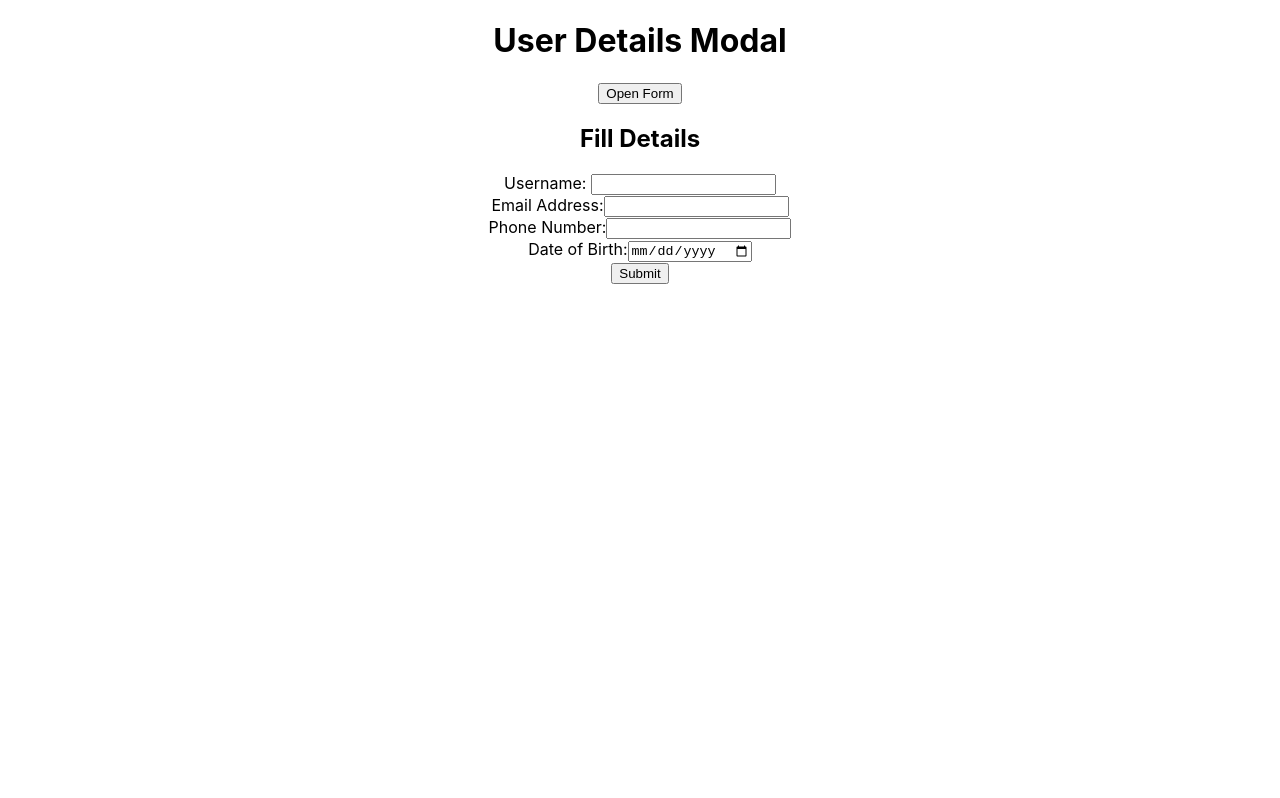
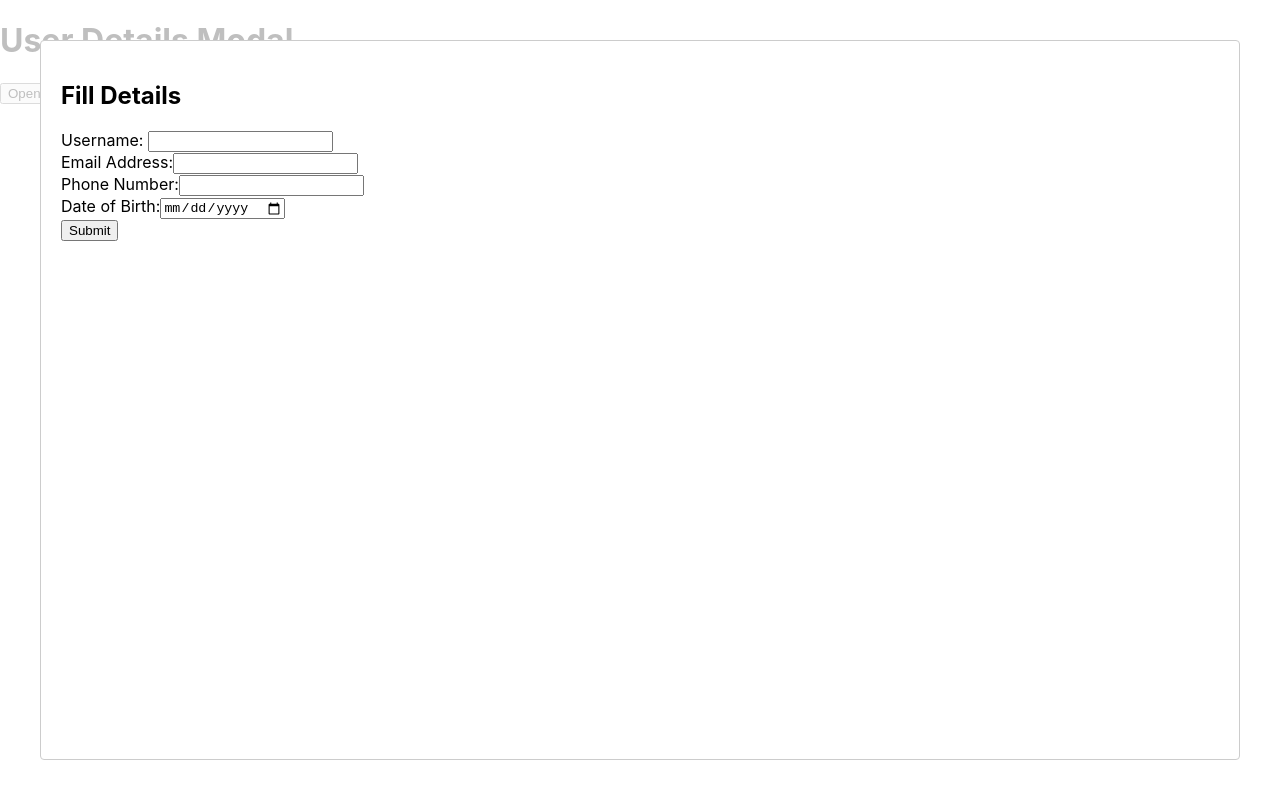
Before and after one commit to Nikitaa1999/Modal, a React (Create React App) app in the folder xmodal/: page / in a window 1280 px wide. Both pictures are taken after a click on the button "Open Form". Built offline with nearby package versions, Linux system fonts and the light colour scheme.

Commit message:
some more changes

```diff
--- a/xmodal/src/App.js
+++ b/xmodal/src/App.js
@@ -1,65 +1,72 @@
 import "./App.css";
 import React, { useState } from "react";
-function App() {
-  const [isOpen, setIsOpen] = useState(false);
-  const clickHandler = () => {
-    setIsOpen(true);
-  };
+import ModalForm from "./ModalForm";
+import { Modal } from "@mui/material";
+// function App() {
+//   const [isOpen, setIsOpen] = useState(false);
+//   const clickHandler = () => {
+//     setIsOpen(true);
+//   };
 
-  const closeHandler = (e) => {
-    console.log(e.target.className);
-    if (e.target.className === "modal-content") setIsOpen(false);
-  };
+//   const closeHandler = (e) => {
+//     console.log(e.target.className);
+//     if (e.target.className === "modal-content") setIsOpen(false);
+//   };
 
-  const submitHandler = (e) => {
-    e.preventDefault();
-    if (e.target.phoneNo.value.toString().length !== 10) {
-      alert("Invalid phone number. Please enter a 10-digit phone number.");
-    } else if (new Date(e.target.dob.value).getTime() > Date.now()) {
-      alert("Invalid date of birth. Date of birth cannot be in the future.");
-    } else {
-      e.target.username.value = "";
-      e.target.email.value = "";
-      e.target.phoneNo.value = "";
-      e.target.dob.value = "";
-    }
-    console.log(e.target.dob.value);
-  };
+//   const submitHandler = (e) => {
+//     e.preventDefault();
+//     if (e.target.phoneNo.value.toString().length !== 10) {
+//       alert("Invalid phone number. Please enter a 10-digit phone number.");
+//     } else if (new Date(e.target.dob.value).getTime() > Date.now()) {
+//       alert("Invalid date of birth. Date of birth cannot be in the future.");
+//     } else {
+//       e.target.username.value = "";
+//       e.target.email.value = "";
+//       e.target.phoneNo.value = "";
+//       e.target.dob.value = "";
+//     }
+//     console.log(e.target.dob.value);
+//   };
 
-  return (
-    <div className="App">
-      <div className="modal">
-        <h1>User Details Modal</h1>
-        <button onClick={clickHandler}>Open Form</button>
-        {isOpen && (
-          <div className="modal-content" onClick={closeHandler}>
-            <form onSubmit={submitHandler}>
-              <h2>Fill Details</h2>
-              <div className="input-group">
-                <label htmlFor="username">Username: </label>
-                <input type="text" name="username" id="username" />
-              </div>
-              <div className="input-group">
-                <label htmlFor="email">Email Address:</label>
-                <input type="email" name="email" id="email" required />
-              </div>
-              <div className="input-group">
-                <label htmlFor="phoneNo">Phone Number:</label>
-                <input type="number" name="phoneNo" id="phone" required />
-              </div>
-              <div className="input-group">
-                <label htmlFor="dob">Date of Birth:</label>
-                <input type="date" name="dob" id="dob" />
-              </div>
-              <button type="submit" className="submit-button">
-                Submit
-              </button>
-            </form>
-          </div>
-        )}
-      </div>
-    </div>
-  );
+//   return (
+//     <div className="App">
+//       <div className="modal">
+//         <h1>User Details Modal</h1>
+//         <button onClick={clickHandler}>Open Form</button>
+//         {isOpen && (
+//           <div className="modal-content" onClick={closeHandler}>
+//             <form onSubmit={submitHandler}>
+//               <h2>Fill Details</h2>
+//               <div className="input-group">
+//                 <label htmlFor="username">Username: </label>
+//                 <input type="text" name="username" id="username" />
+//               </div>
+//               <div className="input-group">
+//                 <label htmlFor="email">Email Address:</label>
+//                 <input type="email" name="email" id="email" required />
+//               </div>
+//               <div className="input-group">
+//                 <label htmlFor="phoneNo">Phone Number:</label>
+//                 <input type="number" name="phoneNo" id="phone" required />
+//               </div>
+//               <div className="input-group">
+//                 <label htmlFor="dob">Date of Birth:</label>
+//                 <input type="date" name="dob" id="dob" />
+//               </div>
+//               <button type="submit" className="submit-button">
+//                 Submit
+//               </button>
+//             </form>
+//           </div>
+//         )}
+//       </div>
+//     </div>
+//   );
+// }
+
+function App(){
+  return(<div>
+    <ModalForm />
+  </div>)
 }
-
 export default App;
--- a/xmodal/src/ModalForm.jsx
+++ b/xmodal/src/ModalForm.jsx
@@ -57,51 +57,27 @@ const ModalForm = () => {
       <div className='modal-content'>
         <h2>Fill Details</h2>
         <form onSubmit={handleSubmit}>
-          <div>
-            <label>Username:</label>
-            <input
-              type="text"
-              id='username'
-              value={name}
-              onChange={(e) => setName(e.target.value)}
-              required
-            />
+
+          <div className="input-group">
+                <label htmlFor="username">Username: </label>
+                <input type="text" name="username" id="username" onChange={(e)=>setName(e.target.value)}/>
+        </div>
             {/* {errors.name && <span>{errors.name}</span>} */}
-          </div>
-          <div>
-            <label>Email Address:</label>
-            <input
-              type="email"
-              id="email"
-              value={email}
-              onChange={(e) => setEmail(e.target.value)}
-              required
-            />
-            {/* {errors.email && <span>{errors.email}</span>} */}
-          </div>
-          <div>
-            <label>Phone Number:</label>
-            <input
-              type="text"
-              id='phone'
-              value={phone}
-              onChange={(e) => setPhone(e.target.value)}
-              required
-            />
-            {/* {errors.email && <span>{errors.email}</span>} */}
-          </div>
-          <div>
-            <label>Birthdate:</label>
-            <input
-              type="date"
-              id='dob'
-              value={birthdate}
-              onChange={(e) => setBirthdate(e.target.value)}
-              required
-            />
-            {/* {errors.birthdate && <span>{errors.birthdate}</span>} */}
-          </div>
-          <button id="submit-button" type="submit">Submit</button>
+
+            <div className="input-group">
+                <label htmlFor="email">Email Address:</label>
+                <input type="email" name="email" id="email" onChange={(e)=>setEmail(e.target.value)} required />
+              </div>
+              <div className="input-group">
+                <label htmlFor="phoneNo">Phone Number:</label>
+                <input type="number" name="phoneNo" id="phone" onChange={(e)=>setPhone(e.target.value)} required />
+              </div>
+              <div className="input-group">
+                <label htmlFor="dob">Date of Birth:</label>
+                <input type="date" name="dob" id="dob" onChange={(e)=>setBirthdate(e.target.value)} />
+              </div>
+
+          <button className="submit-button" type="submit">Submit</button>
 
         </form>
         </div>
```
